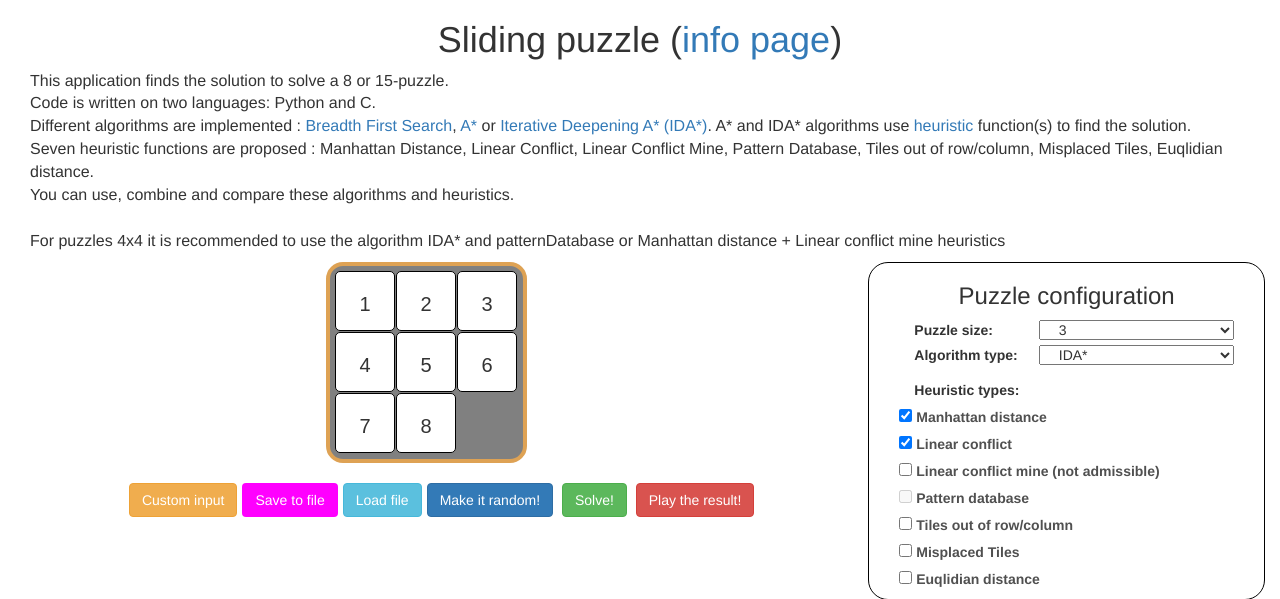
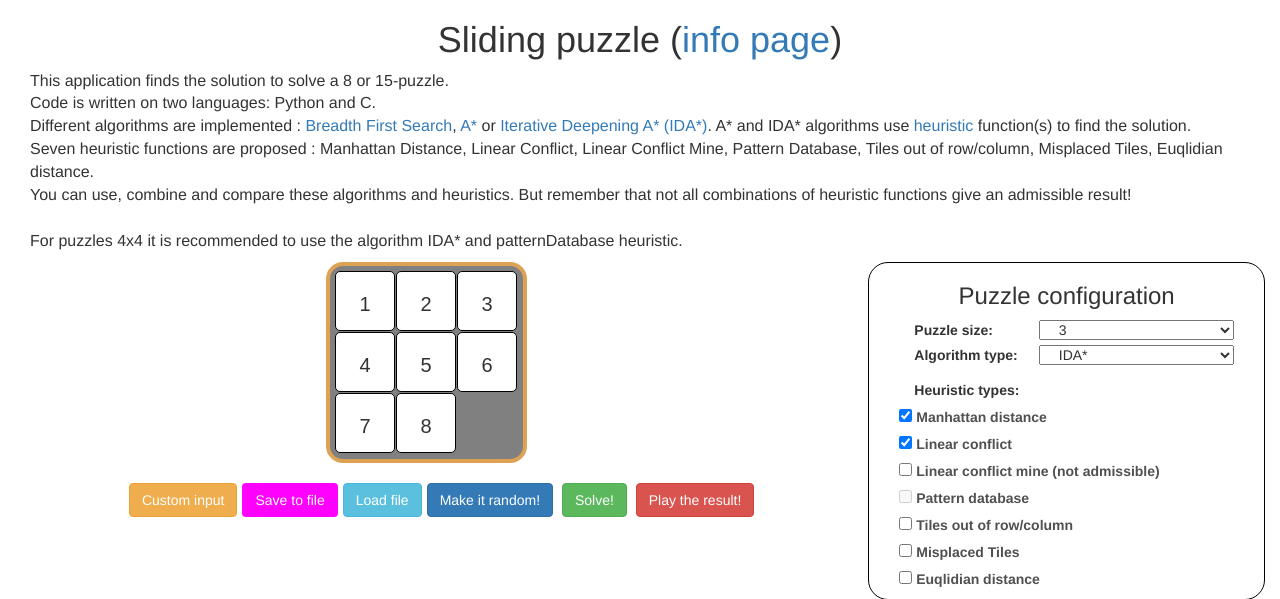
Before and after one commit to Isterikus/site_npuzzle, a Flask app: page / in a window 1280 px wide. Shown: the top 599 px of the page. Run offline with Flask 2, Linux system fonts and the light colour scheme; some libraries are stand-ins or nearby versions.

Commit message:
Final2:)

```diff
--- a/templates/index.html
+++ b/templates/index.html
@@ -32,10 +32,10 @@ Tiles out of row/column,
 Misplaced Tiles,
 Euqlidian distance.
 <br>
-You can use, combine and compare these algorithms and heuristics.
+You can use, combine and compare these algorithms and heuristics. But remember that not all combinations of heuristic functions give an admissible result!
 <br>
 <br>
-For puzzles 4x4 it is recommended to use the algorithm IDA* and patternDatabase or Manhattan distance + Linear conflict mine heuristics
+For puzzles 4x4 it is recommended to use the algorithm IDA* and patternDatabase heuristic.
 </p>
 	<div id="loader" style="display: none;"></div>
 	<div class="col-sm-12 col-md-8">
```
